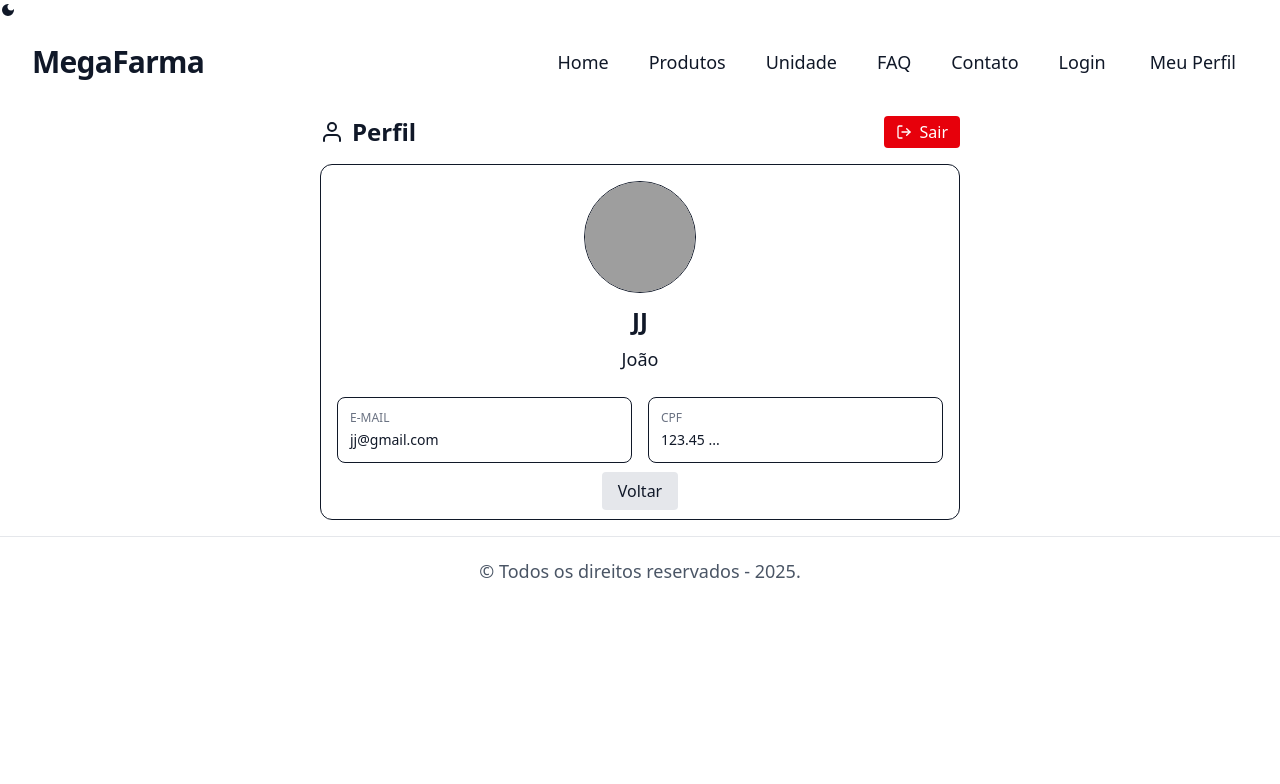
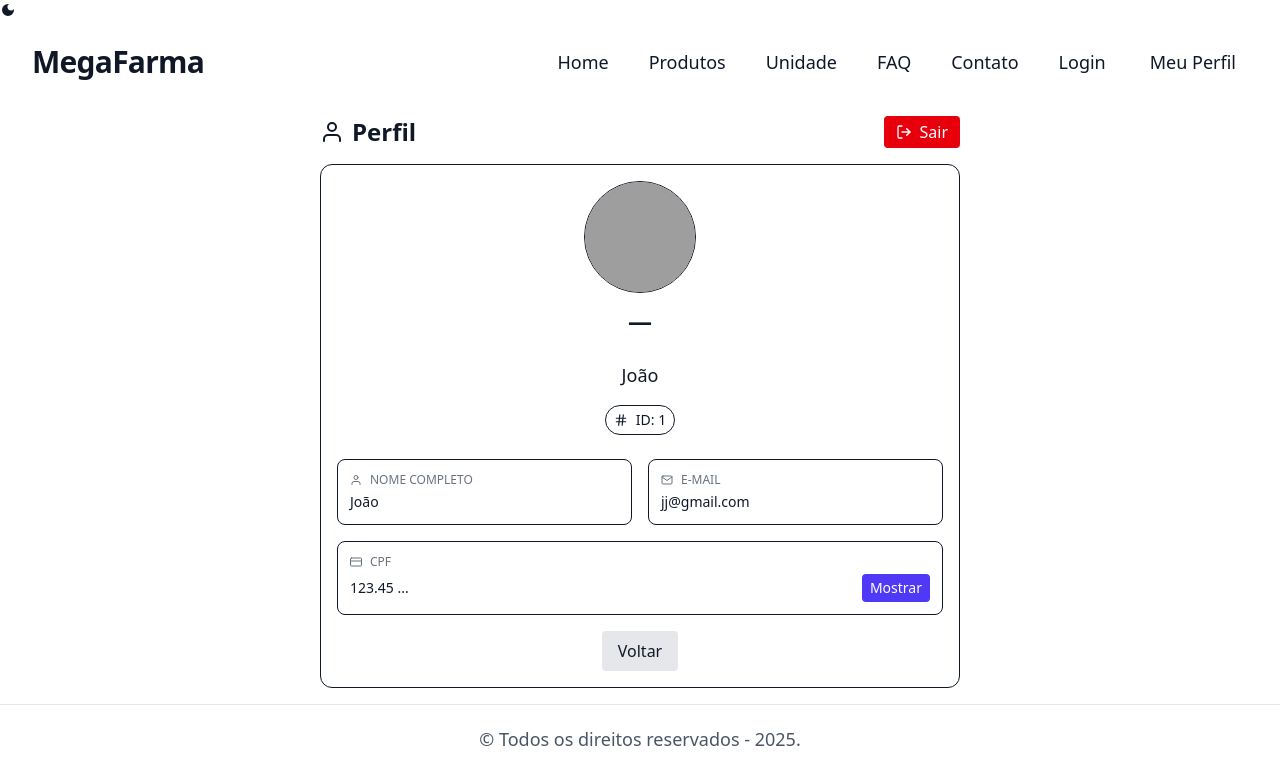
Before and after one commit to 1TDSPG-25/sistema-flow, a React (Vite) app: page /sistema-flow/perfil/1 in a window 1280 px wide. Shown: the top 784 px of the page. Built offline with nearby package versions, Linux system fonts and the light colour scheme; no server answers; data requests are answered from the project's data file; grey boxes are pictures that could not be loaded.

Commit message:
feat(perfil): aprimora exibição de perfil

```diff
--- a/src/routes/Perfil/index.tsx
+++ b/src/routes/Perfil/index.tsx
@@ -1,7 +1,7 @@
 import { useEffect, useMemo, useState } from "react";
 import { useParams, useNavigate, Link } from "react-router-dom";
 import type { TipoUser } from "../../types/tipoUsuario";
-import { FiUser, FiMail, FiAlertCircle, FiImage, FiLogOut } from "react-icons/fi";
+import { FiUser, FiMail, FiCreditCard, FiHash, FiAlertCircle, FiImage, FiLogOut } from "react-icons/fi";
 
 const API_USERS = "http://localhost:3001/usuarios";
 
@@ -12,6 +12,7 @@ export default function Perfil() {
   const [user, setUser] = useState<TipoUser | null>(null);
   const [erro, setErro] = useState<string | null>(null);
   const [carregando, setCarregando] = useState(true);
+  const [mostrarCpf, setMostrarCpf] = useState(false);
 
   const loggedId = useMemo<number | null>(() => {
     try {
@@ -20,7 +21,12 @@ export default function Perfil() {
         const u = JSON.parse(rawUsuario);
         if (u?.id != null) return Number(u.id);
       }
-      const rawId = localStorage.getItem("userId");
+      const rawAuthUser = localStorage.getItem("auth:user");
+      if (rawAuthUser) {
+        const u2 = JSON.parse(rawAuthUser);
+        if (u2?.id != null) return Number(u2.id);
+      }
+      const rawId = localStorage.getItem("userId") || localStorage.getItem("auth:userId");
       return rawId ? Number(rawId) : null;
     } catch {
       return null;
@@ -36,26 +42,29 @@ export default function Perfil() {
         let targetId: number | null = null;
         if (id != null) {
           const parsed = Number(id);
-          if (Number.isNaN(parsed)) throw new Error("ID inválido na URL.");
+          if (Number.isNaN(parsed)) throw new Error("ID inválido na URL. Use um número (ex.: /perfil/5).");
           targetId = parsed;
         } else if (loggedId != null) {
           targetId = loggedId;
         }
 
         if (targetId == null) {
-          setErro("Nenhum usuário selecionado. Faça login ou passe o ID na URL.");
+          setErro("Nenhum usuário selecionado. Passe o ID na URL (ex.: /perfil/5) ou faça login para ver seu perfil.");
           setUser(null);
           setCarregando(false);
           return;
         }
 
-        const r = await fetch(`${API_USERS}/${targetId}`);
+        const base = API_USERS.replace(/\/$/, "");
+        const r = await fetch(`${base}/${targetId}`, { headers: { Accept: "application/json" } });
+        if (r.status === 404) throw new Error(`Usuário ${targetId} não encontrado.`);
         if (!r.ok) throw new Error(`Falha ao buscar usuário (${r.status}).`);
+
         const found = await r.json();
-        setUser(found as TipoUser);
+        setUser(coerceUser(found));
       } catch (e: unknown) {
         const message = e instanceof Error ? e.message : String(e ?? "Erro inesperado");
-        setErro(message);
+        setErro(message || "Erro inesperado");
         setUser(null);
       } finally {
         setCarregando(false);
@@ -67,6 +76,8 @@ export default function Perfil() {
   const handleLogout = () => {
     localStorage.removeItem("usuarioLogado");
     localStorage.removeItem("authToken");
+    localStorage.removeItem("auth:user");
+    localStorage.removeItem("userId");
     localStorage.setItem("isLoggedIn", "false");
     navigate("/login", { replace: true });
   };
@@ -100,45 +111,108 @@ export default function Perfil() {
 
   if (!user) return null;
 
+  const Avatar = () =>
+    user.avatar ? (
+      <img src={user.avatar} alt={`Avatar de ${user.nome}`} className="h-28 w-28 rounded-full object-cover border" />
+    ) : (
+      <div className="h-28 w-28 rounded-full border flex items-center justify-center text-gray-400" aria-label="Usuário sem avatar" title="Usuário sem avatar">
+        <FiImage className="text-2xl" aria-hidden />
+      </div>
+    );
+
+  const InfoPill = ({ icon: Icon, text }: { icon: React.ComponentType<React.SVGProps<SVGSVGElement>>; text: string }) => (
+    <span className="inline-flex items-center gap-2 rounded-full border px-2 py-1 text-sm">
+      <Icon aria-hidden />
+      <span>{text}</span>
+    </span>
+  );
+
   return (
     <section className="max-w-2xl mx-auto p-4">
       <div className="flex justify-between items-start">
         <h1 className="text-2xl font-semibold flex items-center gap-2">
           <FiUser aria-hidden /> Perfil
         </h1>
+        <div className="flex items-center gap-2">
           <button onClick={handleLogout} className="inline-flex items-center gap-2 px-3 py-1 rounded bg-red-600 text-white">
             <FiLogOut aria-hidden /> Sair
           </button>
         </div>
+      </div>
 
       <div className="mt-4 flex flex-col items-center rounded-xl border p-4 bg-white/60">
-        {user.avatar ? (
-          <img src={user.avatar} alt={`Avatar de ${user.nome}`} className="h-28 w-28 rounded-full object-cover border" />
-        ) : (
-          <div className="h-28 w-28 rounded-full border flex items-center justify-center text-gray-400">
-            <FiImage className="text-2xl" aria-hidden />
+        <Avatar />
+        <p className="mt-3 text-2xl font-semibold text-gray-900">{(user as any).nomeUser ?? "—"}</p>
+
+        <div className="mt-6 w-full">
+          <div className="text-center">
+            <p className="text-lg font-medium truncate">{user.nome || "—"}</p>
           </div>
-        )}
 
-        <p className="mt-3 text-2xl font-semibold text-gray-900">{(user as any).nomeUser ?? "—"}</p>
-        <p className="text-lg font-medium mt-2">{user.nome || "—"}</p>
+          <div className="mt-4 flex flex-wrap justify-center gap-2">
+            <InfoPill icon={FiHash} text={`ID: ${user.id}`} />
+          </div>
 
-        <div className="mt-6 grid grid-cols-1 gap-4 sm:grid-cols-2 w-full">
+          <div className="mt-6 grid grid-cols-1 gap-4 sm:grid-cols-2">
             <div className="rounded-lg border p-3">
-            <dt className="text-xs uppercase text-gray-500">E-mail</dt>
+              <dt className="text-xs uppercase text-gray-500 flex items-center gap-2">
+                <FiUser aria-hidden /> Nome completo
+              </dt>
+              <dd className="text-sm mt-1">{user.nome || "—"}</dd>
+            </div>
+
+            <div className="rounded-lg border p-3">
+              <dt className="text-xs uppercase text-gray-500 flex items-center gap-2">
+                <FiMail aria-hidden /> E-mail
+              </dt>
               <dd className="text-sm mt-1">{user.email || "—"}</dd>
             </div>
 
-          <div className="rounded-lg border p-3">
-            <dt className="text-xs uppercase text-gray-500">CPF</dt>
-            <dd className="text-sm mt-1">{maskCpfStart(user.cpf)}</dd>
+            <div className="rounded-lg border p-3 sm:col-span-2">
+              <dt className="text-xs uppercase text-gray-500 flex items-center gap-2">
+                <FiCreditCard aria-hidden /> CPF
+              </dt>
+              <dd className="text-sm mt-1 flex items-center justify-between">
+                <span>{mostrarCpf ? user.cpf || "—" : maskCpfStart(user.cpf)}</span>
+                <button onClick={() => setMostrarCpf((s) => !s)} className="px-2 py-1 text-sm bg-indigo-600 text-white rounded">
+                  {mostrarCpf ? "Ocultar" : "Mostrar"}
+                </button>
+              </dd>
             </div>
           </div>
 
-        <div className="mt-4">
-          <Link to="/" className="px-4 py-2 bg-gray-200 rounded">Voltar</Link>
+          <div className="mt-4 flex justify-center gap-3">
+            <Link to="/" className="px-4 py-2 bg-gray-200 rounded self-center">Voltar</Link>
+          </div>
         </div>
       </div>
     </section>
   );
 }
+
+
+function coerceUser(found: unknown): TipoUser {
+  const f = found as Record<string, unknown>;
+
+  const toNumber = (v: unknown): number => {
+    if (v == null) return 0;
+    if (typeof v === 'number') return v;
+    const n = Number(v);
+    return Number.isNaN(n) ? 0 : n;
+  };
+
+  const toString = (v: unknown): string => {
+    if (v == null) return '';
+    if (typeof v === 'string') return v;
+    return String(v);
+  };
+
+  return {
+    id: toNumber(f.id),
+    nome: toString(f.nome ?? ''),
+    cpf: toString(f.cpf ?? ''),
+    email: toString(f.email ?? ''),
+    senha: toString(f.senha ?? ''),
+    avatar: toString(f.avatar ?? ''),
+  };
+}
```
Lines whose indentation alone changed are shown as unchanged.
